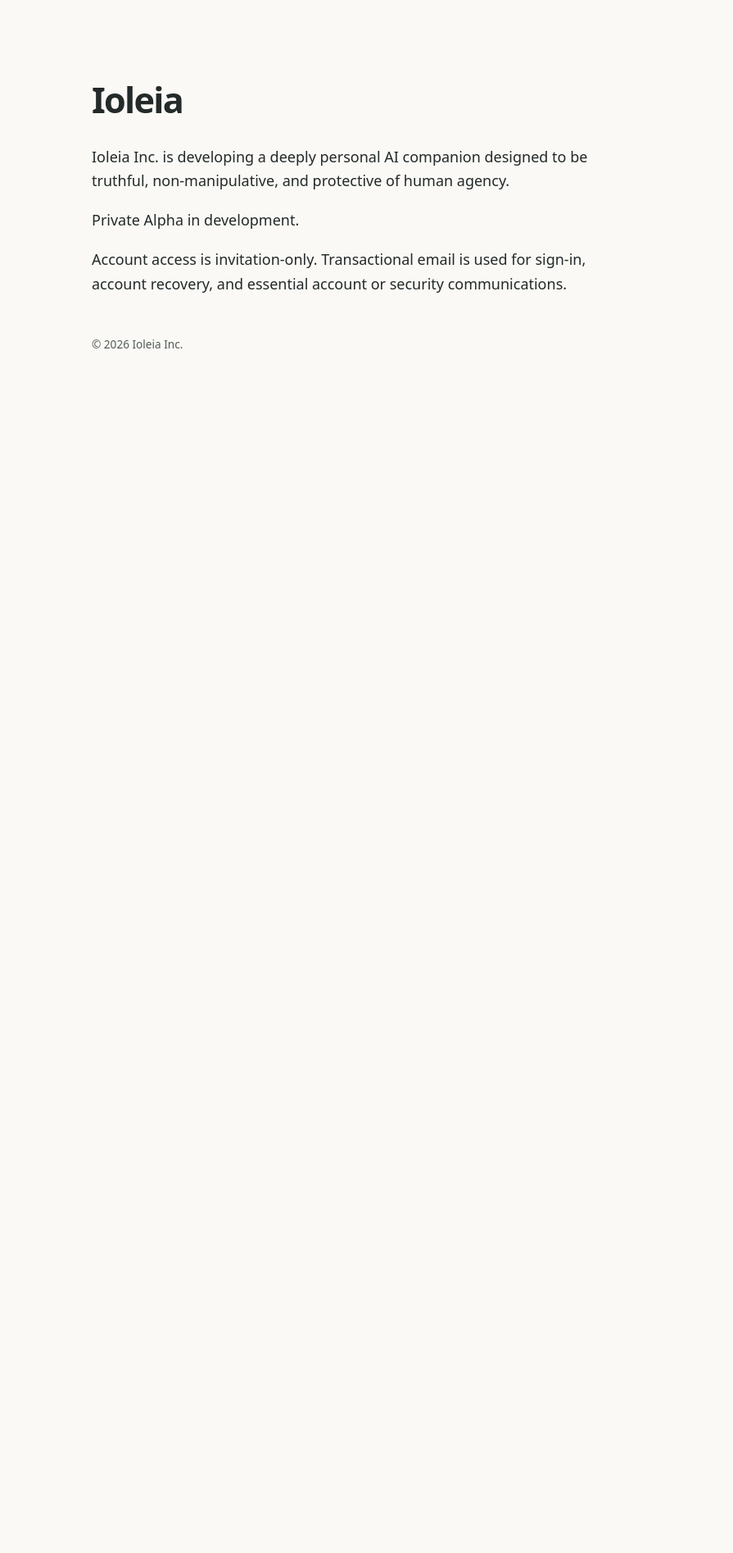
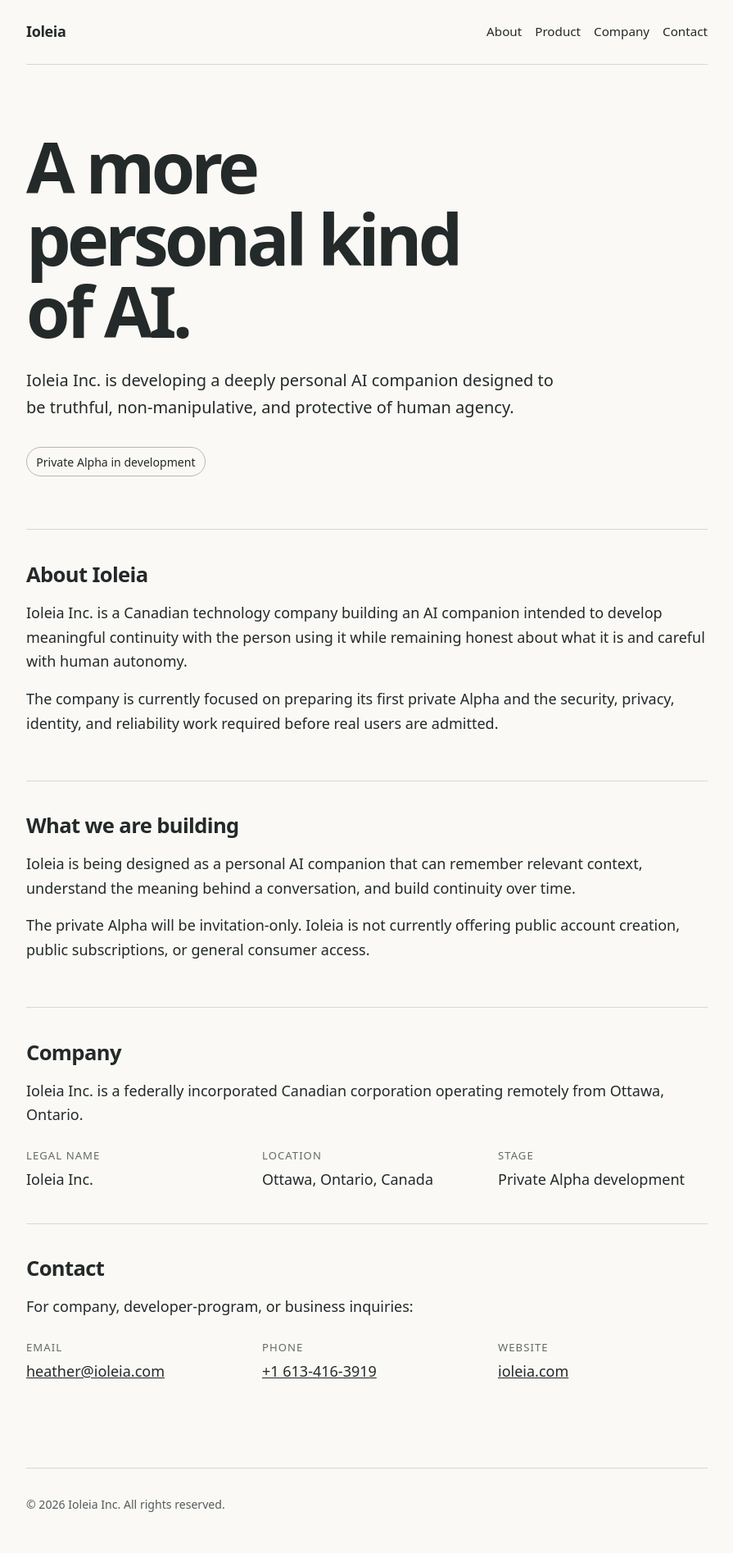
Before and after one commit to ioleia/ioleia.github.io, a plain HTML site: page index.html in a window 1280 px wide. Shown: the whole page at 82% size, without its empty margins (192-1087 px from the left). Before the commit the page ends 800 px from the top, so only its background shows below. Drawn offline with Linux system fonts and the light colour scheme.

Commit message:
Expand public company site for Apple organization verification

```diff
--- a/index.html
+++ b/index.html
@@ -3,21 +3,160 @@
 <head>
   <meta charset="utf-8">
   <meta name="viewport" content="width=device-width, initial-scale=1">
+  <meta name="description" content="Ioleia Inc. is a Canadian technology company developing a deeply personal AI companion designed to be truthful, non-manipulative, and protective of human agency.">
   <title>Ioleia — Ioleia Inc.</title>
   <style>
-    body { margin: 0; background: #faf9f6; color: #232a29; font: 18px/1.65 system-ui, sans-serif; }
-    main { max-width: 42rem; margin: 12vh auto; padding: 0 1.5rem; }
-    h1 { font-size: 2.7rem; line-height: 1.2; letter-spacing: -0.04em; }
-    footer { margin-top: 3rem; font-size: 0.85rem; color: #535b59; }
+    :root { color-scheme: light; }
+    * { box-sizing: border-box; }
+    body {
+      margin: 0;
+      background: #faf9f6;
+      color: #232a29;
+      font: 18px/1.65 system-ui, -apple-system, BlinkMacSystemFont, "Segoe UI", sans-serif;
+    }
+    a { color: inherit; }
+    header, main, footer {
+      width: min(100% - 3rem, 52rem);
+      margin-inline: auto;
+    }
+    header {
+      display: flex;
+      justify-content: space-between;
+      gap: 1.5rem;
+      align-items: center;
+      padding: 1.5rem 0;
+      border-bottom: 1px solid #d9d7d0;
+    }
+    .brand {
+      font-weight: 700;
+      text-decoration: none;
+      letter-spacing: -0.02em;
+    }
+    nav { display: flex; flex-wrap: wrap; gap: 1rem; font-size: 0.95rem; }
+    nav a { text-decoration: none; }
+    nav a:hover, nav a:focus { text-decoration: underline; }
+    main { padding: 5rem 0 4rem; }
+    .hero { padding-bottom: 4rem; }
+    h1 {
+      max-width: 12ch;
+      margin: 0 0 1.5rem;
+      font-size: clamp(2.8rem, 8vw, 5.4rem);
+      line-height: 1.02;
+      letter-spacing: -0.055em;
+    }
+    h2 {
+      margin: 0 0 1rem;
+      font-size: 1.6rem;
+      line-height: 1.25;
+      letter-spacing: -0.025em;
+    }
+    p { margin: 0 0 1rem; }
+    .lede { max-width: 42rem; font-size: 1.25rem; }
+    .status {
+      display: inline-block;
+      margin-top: 1rem;
+      padding: 0.35rem 0.7rem;
+      border: 1px solid #b9b6ad;
+      border-radius: 999px;
+      font-size: 0.88rem;
+    }
+    section {
+      padding: 2.4rem 0;
+      border-top: 1px solid #d9d7d0;
+    }
+    .details {
+      display: grid;
+      grid-template-columns: repeat(auto-fit, minmax(13rem, 1fr));
+      gap: 1.25rem 2rem;
+      margin-top: 1.5rem;
+    }
+    .label {
+      display: block;
+      margin-bottom: 0.2rem;
+      color: #646b68;
+      font-size: 0.82rem;
+      text-transform: uppercase;
+      letter-spacing: 0.08em;
+    }
+    footer {
+      padding: 2rem 0 3rem;
+      border-top: 1px solid #d9d7d0;
+      color: #535b59;
+      font-size: 0.88rem;
+    }
   </style>
 </head>
 <body>
-  <main>
-    <h1>Ioleia</h1>
-    <p>Ioleia Inc. is developing a deeply personal AI companion designed to be truthful, non-manipulative, and protective of human agency.</p>
-    <p>Private Alpha in development.</p>
-    <p>Account access is invitation-only. Transactional email is used for sign-in, account recovery, and essential account or security communications.</p>
-    <footer>© 2026 Ioleia Inc.</footer>
+  <header>
+    <a class="brand" href="#top" aria-label="Ioleia home">Ioleia</a>
+    <nav aria-label="Primary navigation">
+      <a href="#about">About</a>
+      <a href="#product">Product</a>
+      <a href="#company">Company</a>
+      <a href="#contact">Contact</a>
+    </nav>
+  </header>
+
+  <main id="top">
+    <div class="hero">
+      <h1>A more personal kind of AI.</h1>
+      <p class="lede">Ioleia Inc. is developing a deeply personal AI companion designed to be truthful, non-manipulative, and protective of human agency.</p>
+      <span class="status">Private Alpha in development</span>
+    </div>
+
+    <section id="about">
+      <h2>About Ioleia</h2>
+      <p>Ioleia Inc. is a Canadian technology company building an AI companion intended to develop meaningful continuity with the person using it while remaining honest about what it is and careful with human autonomy.</p>
+      <p>The company is currently focused on preparing its first private Alpha and the security, privacy, identity, and reliability work required before real users are admitted.</p>
+    </section>
+
+    <section id="product">
+      <h2>What we are building</h2>
+      <p>Ioleia is being designed as a personal AI companion that can remember relevant context, understand the meaning behind a conversation, and build continuity over time.</p>
+      <p>The private Alpha will be invitation-only. Ioleia is not currently offering public account creation, public subscriptions, or general consumer access.</p>
+    </section>
+
+    <section id="company">
+      <h2>Company</h2>
+      <p>Ioleia Inc. is a federally incorporated Canadian corporation operating remotely from Ottawa, Ontario.</p>
+      <div class="details">
+        <div>
+          <span class="label">Legal name</span>
+          Ioleia Inc.
+        </div>
+        <div>
+          <span class="label">Location</span>
+          Ottawa, Ontario, Canada
+        </div>
+        <div>
+          <span class="label">Stage</span>
+          Private Alpha development
+        </div>
+      </div>
+    </section>
+
+    <section id="contact">
+      <h2>Contact</h2>
+      <p>For company, developer-program, or business inquiries:</p>
+      <div class="details">
+        <div>
+          <span class="label">Email</span>
+          <a href="mailto:heather@ioleia.com">heather@ioleia.com</a>
+        </div>
+        <div>
+          <span class="label">Phone</span>
+          <a href="tel:+16134163919">+1 613-416-3919</a>
+        </div>
+        <div>
+          <span class="label">Website</span>
+          <a href="https://ioleia.com">ioleia.com</a>
+        </div>
+      </div>
+    </section>
   </main>
+
+  <footer>
+    © 2026 Ioleia Inc. All rights reserved.
+  </footer>
 </body>
 </html>
```
